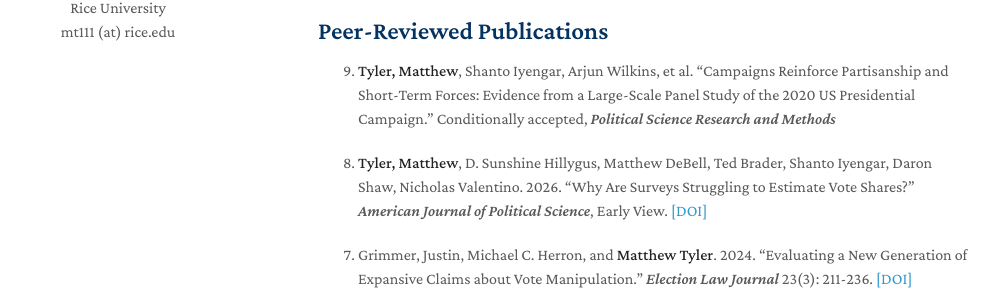
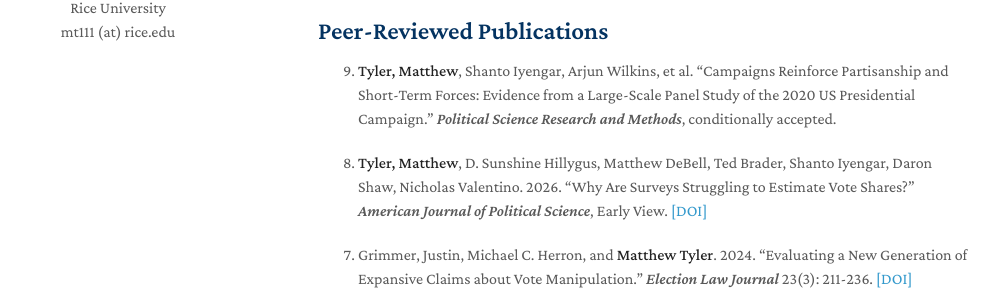
Before and after one commit to matthewtyler/matthewtyler.github.io, a Jekyll site: the page built from index.md, in a window 1280 px wide and 900 px high. Shown: the part 324-627 px from the top of the window, without its empty margins (152-1151 px from the left). Built offline with Jekyll 4.4.1, drawn with Linux system fonts in a browser that asks for light colours; nearby versions of some CDN libraries; a style sheet for code colours, icons or effects is not loaded; our own code applies the rules of GitHub Pages for plain Markdown files.

Commit message:
Update index.md

```diff
--- a/index.md
+++ b/index.md
@@ -12,7 +12,7 @@
 
 {: reversed="reversed"}
 
-9. **Tyler, Matthew**, Shanto Iyengar, Arjun Wilkins, et al. "Campaigns Reinforce Partisanship and Short-Term Forces: Evidence from a Large-Scale Panel Study of the 2020 US Presidential Campaign." Conditionally accepted, *Political Science Research and Methods*
+9. **Tyler, Matthew**, Shanto Iyengar, Arjun Wilkins, et al. "Campaigns Reinforce Partisanship and Short-Term Forces: Evidence from a Large-Scale Panel Study of the 2020 US Presidential Campaign." *Political Science Research and Methods*, conditionally accepted.
 
 8. **Tyler, Matthew**, D. Sunshine Hillygus, Matthew DeBell, Ted Brader, Shanto Iyengar, Daron Shaw, Nicholas Valentino. 2026. "Why Are Surveys Struggling to Estimate Vote Shares?" *American Journal of Political Science*, Early View. [[DOI]](https://doi.org/10.1111/ajps.70051)
 
```
